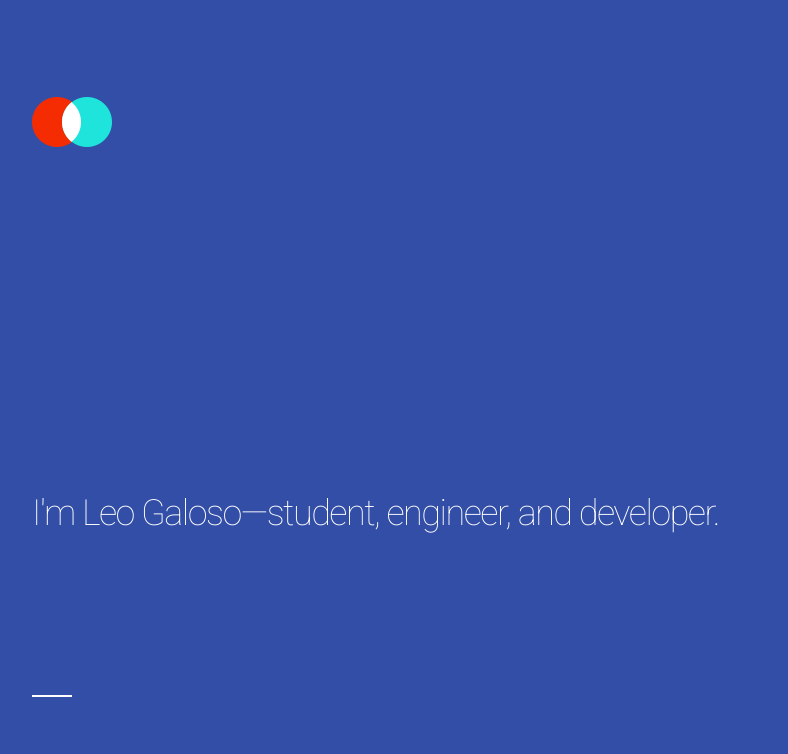
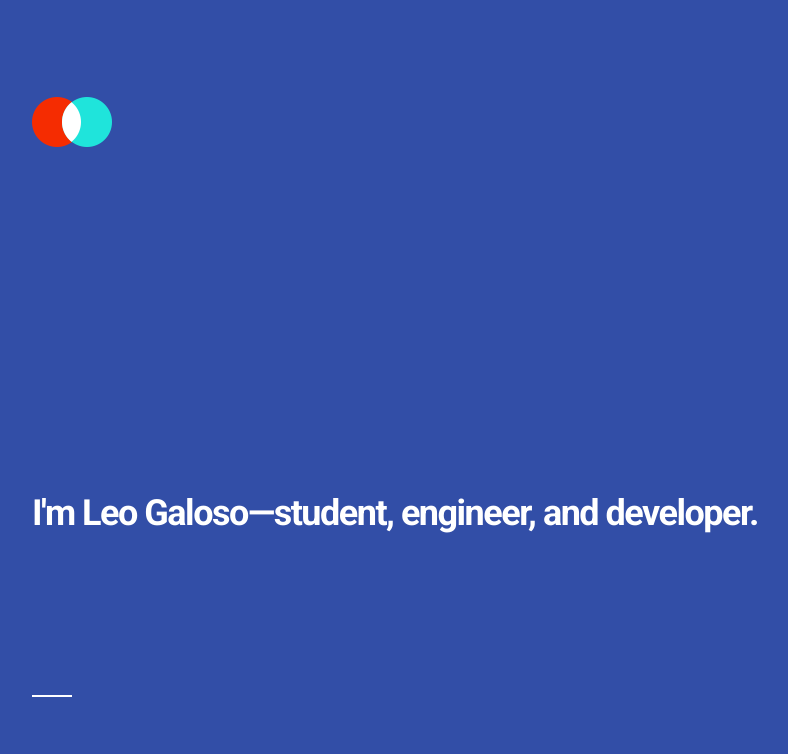
Before and after one commit to ASAPPocky/asappocky.github.io, a plain HTML site: page index.html in a window 1280 px wide. Shown: the top 754 px of the page, without its empty margins (98-886 px from the left). Drawn offline with Linux system fonts and the light colour scheme; a script that the page names is missing.

Commit message:
Font Weights Adjusted

```diff
--- a/style.css
+++ b/style.css
@@ -96,7 +96,7 @@ html {
 body {
   font-size: 1.9em; /* currently ems cause chrome bug misinterpreting rems on body element */
   line-height: 1.6;
-  font-weight: 100;
+  font-weight: 250;
   font-family: 'Roboto', sans-serif;
   background-color: #324ea7;
   color: #b5c1df; }
@@ -162,7 +162,7 @@ body {
 h1 {
   margin-top: 25rem;
   margin-bottom: 12rem;
-  font-weight: 500;
+  font-weight: 700;
   font-family: 'Roboto', sans-serif;
   color:#fff;
   letter-spacing: -.15rem;
@@ -180,7 +180,7 @@ h3 {
 h2, h4, h5, h6 {
   margin-top: 0;
   margin-bottom: 2.5rem;
-  font-weight: 700;
+  font-weight: 600;
   font-family: 'Roboto', sans-serif;
   color:#fff;
 }
```
